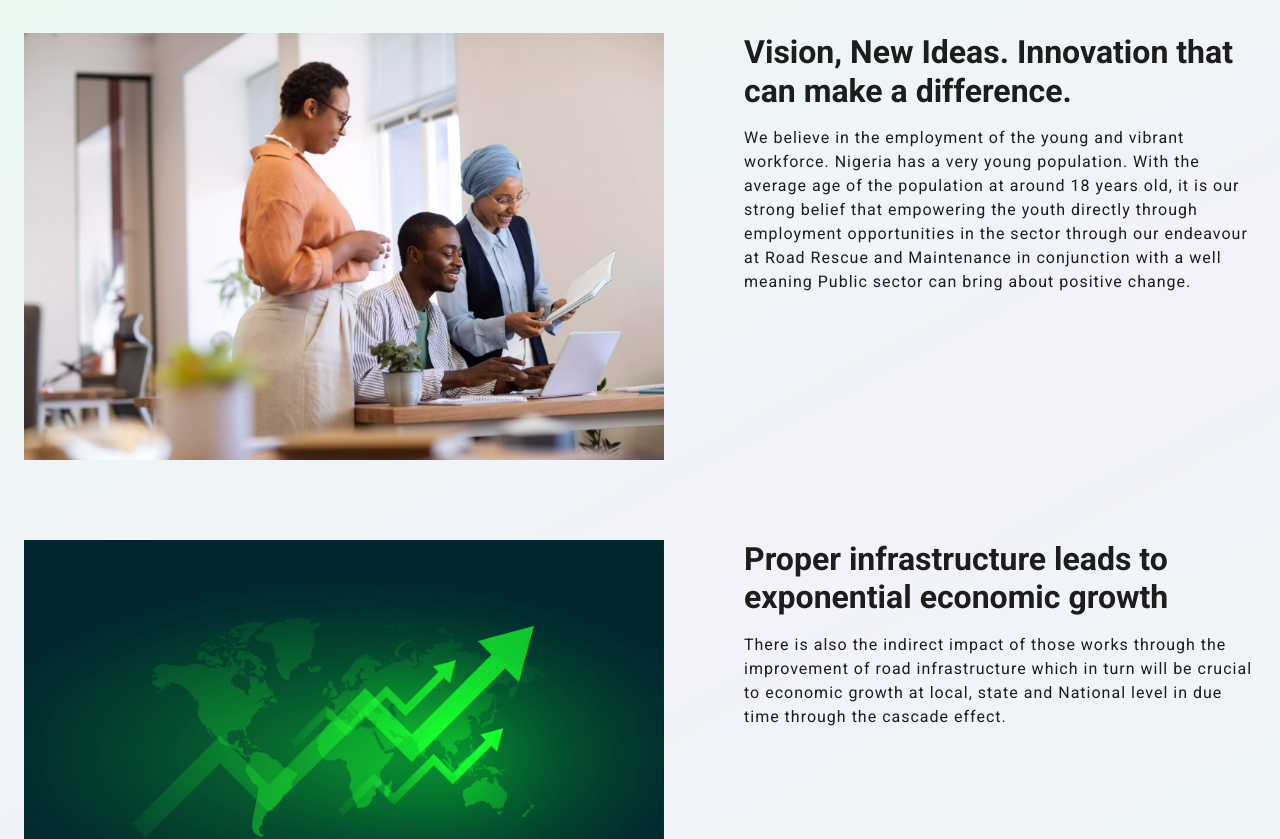
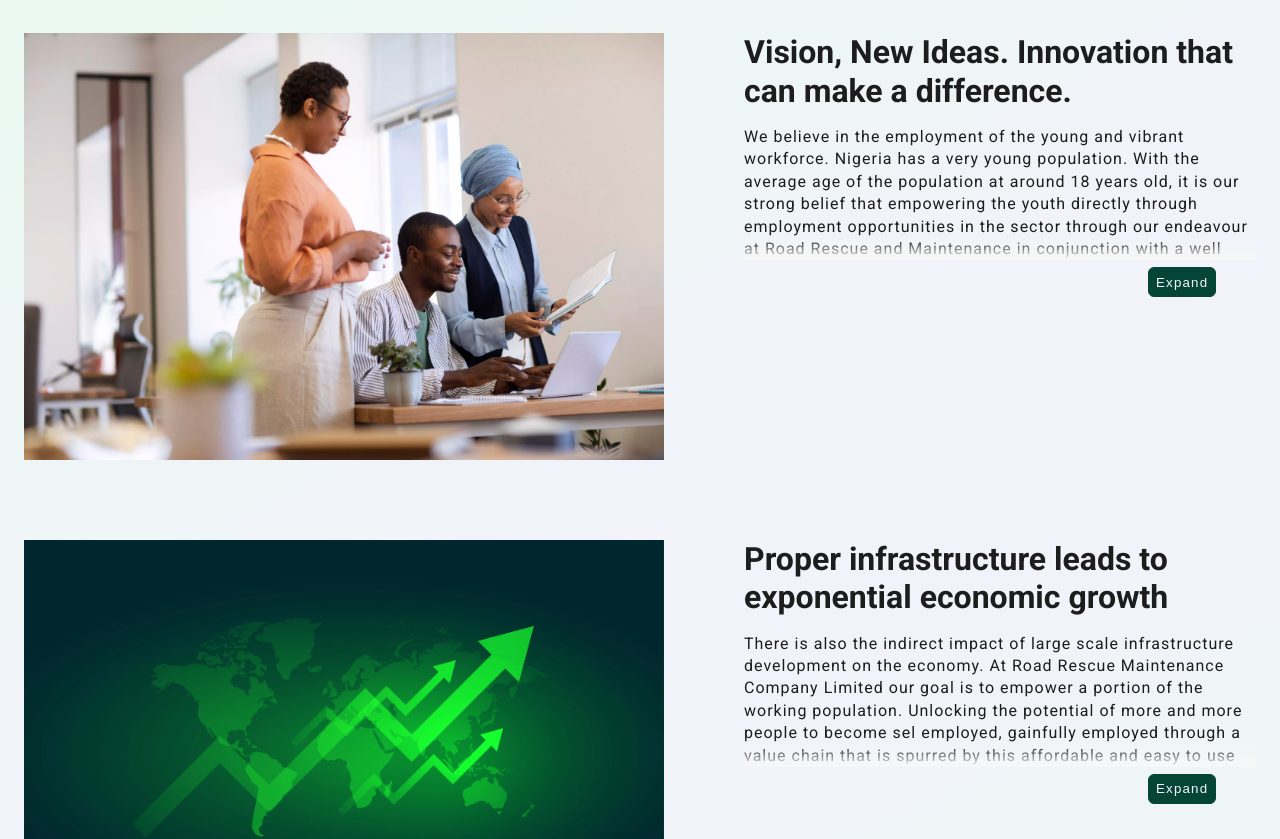
Before and after one commit to abeonweb/road-rescue-site, a React (Create React App) app: page /road-rescue-site/about in a window 1280 px wide. Shown: the part 360-1199 px from the top of the page. Built offline with nearby package versions, Linux system fonts and the light colour scheme.

Commit message:
expand/collapse text added to about section

```diff
--- a/src/css/About.css
+++ b/src/css/About.css
@@ -48,6 +48,65 @@
     font-weight: 700;
     font-size: 1.2em;
 }
+
+.cutoff-text {
+    --max-lines: 6;
+    --line-height: 1.4;
+    max-height: calc(var(--max-lines) * 1em * var(--line-height));
+    line-height: var(--line-height);
+    position: relative;
+    overflow: hidden;
+}
+
+.cutoff-text:has(+ .expand-btn:not(:checked))::before {
+    content: "";
+    position: absolute;
+    height: calc(1em * var(--line-height));
+    width: 100%;
+    bottom: 0;
+    pointer-events: none;
+    background: linear-gradient(to bottom, transparent, var(--clr-light));
+
+}
+
+.expand-btn {
+    appearance: none;
+    margin-top: 0.5em;
+    cursor: pointer;
+    margin-bottom: 2em;
+
+}
+
+/* .expand-btn:hover {
+
+} */
+
+.expand-btn::before {
+    content: "Expand";
+    color: var(--clr-light);
+    letter-spacing: 1.2px;
+    position: absolute;
+    right: 5%;
+    border: 1px solid var(--clr-hl-4);
+    border-radius: 6px;
+    background-color: var(--clr-hl-4);
+    padding: 0.5em;
+}
+
+.expand-btn:hover::before {
+    color: var(--clr-hl-4);
+    border: 1px solid var(--clr-hl);
+    background-color: var(--clr-hl);
+}
+
+.expand-btn:checked::before {
+    content: "Collapse";
+}
+
+.cutoff-text:has(+ .expand-btn:checked) {
+    max-height: none;
+}
+
 
 /* =============== LAYOUT ================ */
 
--- a/src/pages/About.js
+++ b/src/pages/About.js
@@ -20,14 +20,16 @@ export default function About() {
                 <article className="objective">
                     {/* <h2 className="section--subtitle about-subtitle">Youth Empowerment</h2> */}
                     <div className="objective-container">
+                        {/* <div className="about-image-youth"></div> */}
                         <img src={youthEmpowerment} alt="threa people at a desk" className="about-image" />
                         <div>
                             <h3 className="about-body-title">Vision,  New Ideas. Innovation that can make a difference.</h3>
-                            <p className="about-body">We believe in the employment of the young and vibrant workforce. Nigeria has a very young
+                            <p className="about-body cutoff-text">We believe in the employment of the young and vibrant workforce. Nigeria has a very young
                                 population. With the average age of the population at around 18 years old, it is our strong
                                 belief that empowering the youth directly through employment opportunities in the sector through
                                 our endeavour at Road Rescue and Maintenance in conjunction with a well meaning Public sector can
                                 bring about positive change. </p>
+                                <input type="checkbox" className="expand-btn"/>
                         </div>
                     </div>
                 </article>
@@ -35,12 +37,19 @@ export default function About() {
                 <article className="objective">
                     {/* <h2 className="section--subtitle about-subtitle">Economic Growth</h2> */}
                     <div className="objective-container">
+                        {/* <div className="about-image-growth"></div> */}
                         <img src={financialGrowth} alt="economic growth graphic" className="about-image" />
                         <div>
                             <h3 className="about-body-title">Proper infrastructure leads to exponential economic growth</h3>
-                            <p className="about-body">There is also the indirect impact of those works
-                                through the improvement of road infrastructure which in turn will be crucial to economic growth at
-                                local, state and National level in due time through the cascade effect.</p>
+                            <p className="about-body cutoff-text">There is also the indirect impact of large scale infrastructure
+                                development on the economy. At Road Rescue Maintenance Company Limited our goal is to empower a portion
+                                of the working population. Unlocking the potential of more and more people to become sel employed, gainfully
+                                employed through a value chain that is spurred by this affordable and easy to use technology.
+
+                             The improvement of road infrastructure allowing goods and services to go from point A to point B in a timely
+                                manner, with less loss and damage to property, which in turn will be crucial to economic growth at local,
+                                state and National level in due time through the cascade effect.</p>
+                                <input type="checkbox" className="expand-btn"/>
                         </div>
                     </div>
                 </article>
```
